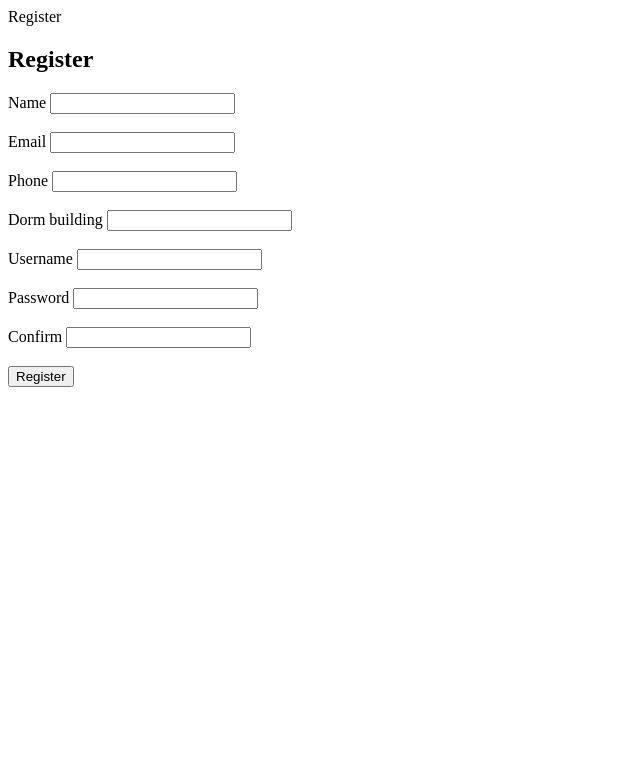
After one commit to SammyTbeile/SS-ASE, a Python web app: template ss-ase/app/templates/login/register.html in a window 1280 px wide. The commit adds this page. Shown: the top 783 px of the page, without its empty margins (0-640 px from the left). Run offline with Jinja, Linux system fonts and the light colour scheme; the template is opened without the code that fills it, so the values that code supplies are empty, except form fields; form fields are guessed from the names that the template uses.

Commit message:
forms work, links work, registering and signing in with correct info does not yet work

```diff
--- a/ss-ase/app/login/forms.py
+++ b/ss-ase/app/login/forms.py
@@ -1,6 +1,7 @@
 from flask.ext.wtf import Form
 from wtforms import StringField, PasswordField, validators
 from wtforms.validators import Required, EqualTo, DataRequired
+#from flask.ext.mongoengine.wtf import model_form
 
 class RegistrationForm(Form):
     username = StringField('Username')
--- a/ss-ase/app/login/models.py
+++ b/ss-ase/app/login/models.py
@@ -11,6 +11,7 @@ class User (db.Document):
     phone = db.StringField(required=True, unique=True)
     dorm_building = db.StringField(required=True)
     email = db.StringField(required=True, unique=True)
+    confirm = db.StringField(required=True)
     # list field - hold users lstings
     def is_authenticated(self):
         users = User.object(username=self.username, password=self.password)
--- /dev/null
+++ b/ss-ase/app/templates/login/register.html
@@ -0,0 +1,45 @@
+{% block title %}Register {% endblock %}
+{% block body %}
+<h2>Register</h2>
+
+<form action="" method="POST">
+  {{ form.csrf_token }}
+  <div>
+    {{ form.name.label }}
+    {{ form.name }}
+  </div>
+</br>
+<div>
+  {{ form.email.label }}
+  {{ form.email }}
+</div>
+</br>
+<div>
+  {{ form.phone.label }}
+  {{ form.phone }}
+</div>
+</br>
+<div>
+  {{ form.dorm_building.label }}
+  {{ form.dorm_building }}
+</div>
+</br>
+  <div>
+    {{ form.username.label }}
+    {{ form.username }}
+  </div>
+</br>
+  <div>
+    {{ form.password.label }}
+    {{ form.password }}
+  </div>
+</br>
+  <div>
+    {{ form.confirm.label }}
+    {{ form.confirm }}
+  </div>
+</br>
+
+  <input type="submit" value="Register">
+</form>
+{% endblock %}
--- a/ss-ase/app/templates/login/signin.html
+++ b/ss-ase/app/templates/login/signin.html
@@ -13,6 +13,8 @@
     {{ form.password.label }}
     {{ form.password }}
   </div>
+</br>
   <input type="submit" value="Login">
+  <input type="button" value="Register New User" onclick="location.href='/login/register';">
 </form>
 {% endblock %}
```
Also changed, not shown: ss-ase/app/login/controllers.py (+38 -2 lines).
